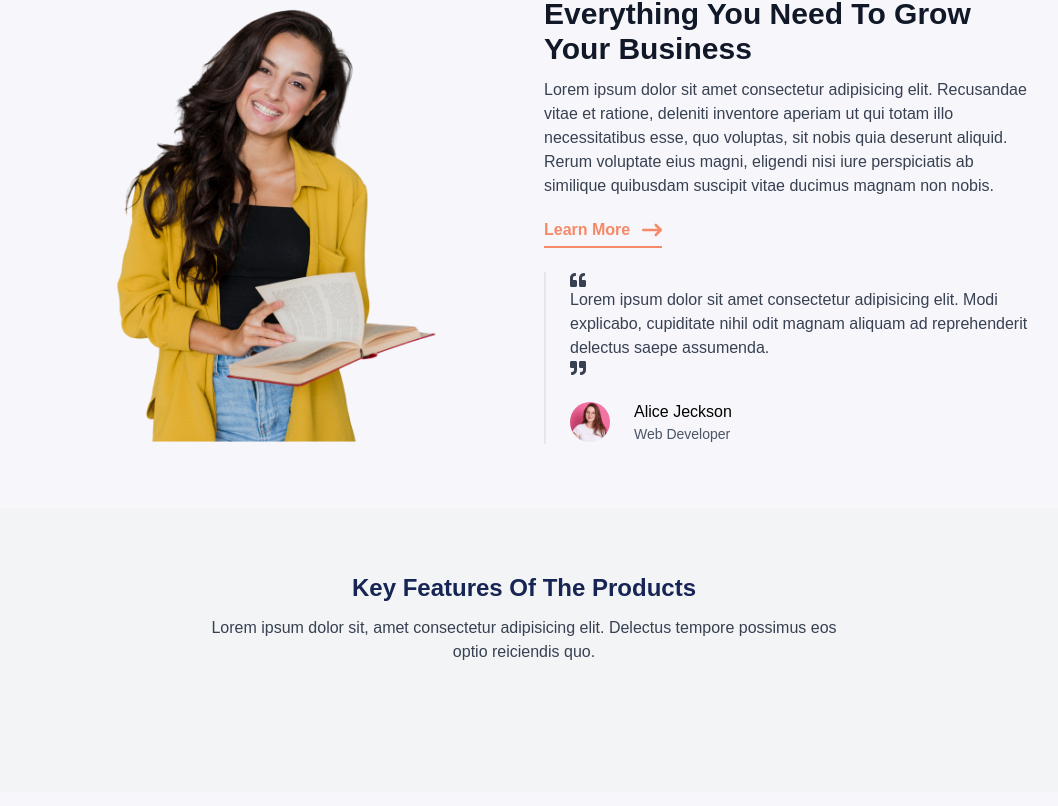
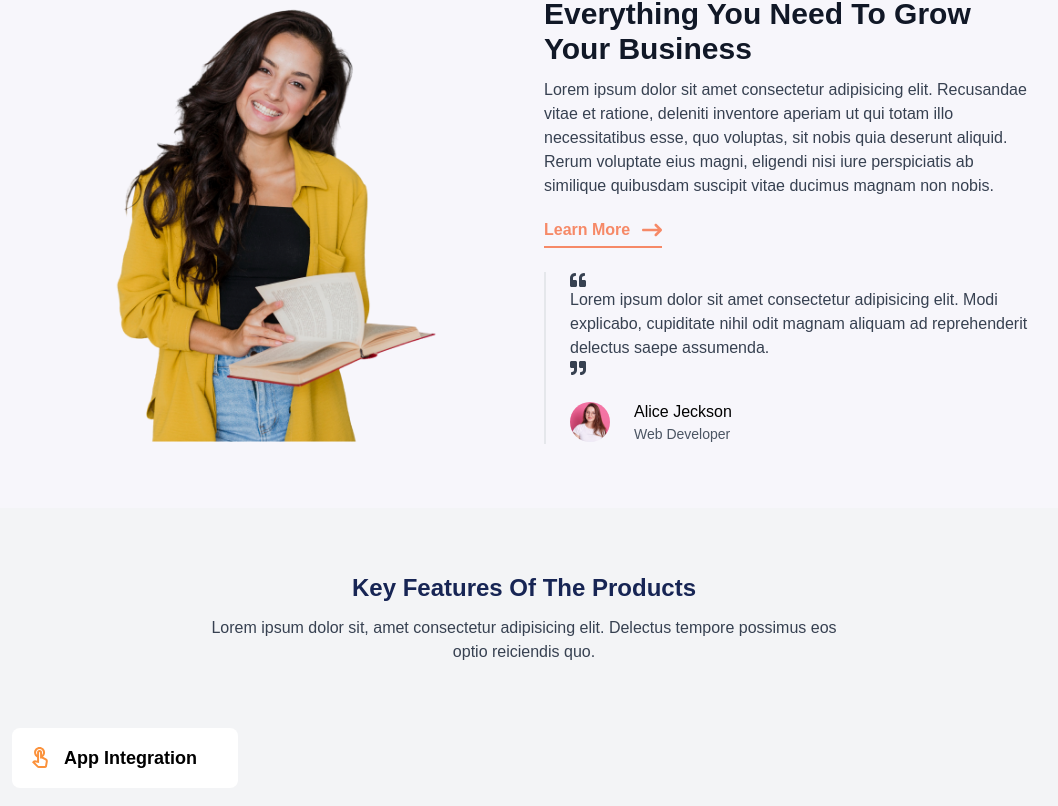
Before and after one commit to moonspark78/TechDev_NextJS, a Next.js app: page / in a window 1280 px wide. Shown: the part 996-1802 px from the top of the page, without its empty margins (116-1174 px from the left). Built offline with nearby package versions, Linux system fonts and the light colour scheme; a web font is replaced by a local one.

Commit message:
Working on  Feature components

```diff
--- a/app/components/Home/Feature/Feature.tsx
+++ b/app/components/Home/Feature/Feature.tsx
@@ -1,4 +1,5 @@
 import React from 'react'
+import { MdOutlineTouchApp } from 'react-icons/md'
 
 const Feature = () => {
   return (
@@ -16,8 +17,21 @@ const Feature = () => {
         <div className='w-[80%] mx-auto mt-16 grid grid-cols-1 xl:grid-cols-2 gap-10 items-center'>
             {/* Inner Grid */}
             <div className='grid grid-cols-1 md:grid-cols-2 gap-10 items-center'>
-
+                {/* 1st Box */}
+                <div className='bg-white p-4 rounded-lg'>
+                    <div className='flex items-center space-x-3'>
+                        {/* icon */}
+                        <div>
+                            <MdOutlineTouchApp className='w-6 h-6 text-orange-400'/>
+                        </div>
+                        {/* Heading */}
+                        <h1 className='text-lg font-bold'>
+                            App Integration
+                        </h1>
+                    </div>
+                </div>
             </div>
+            {/* Image Content */}
         </div>
     </div>
   )
```
